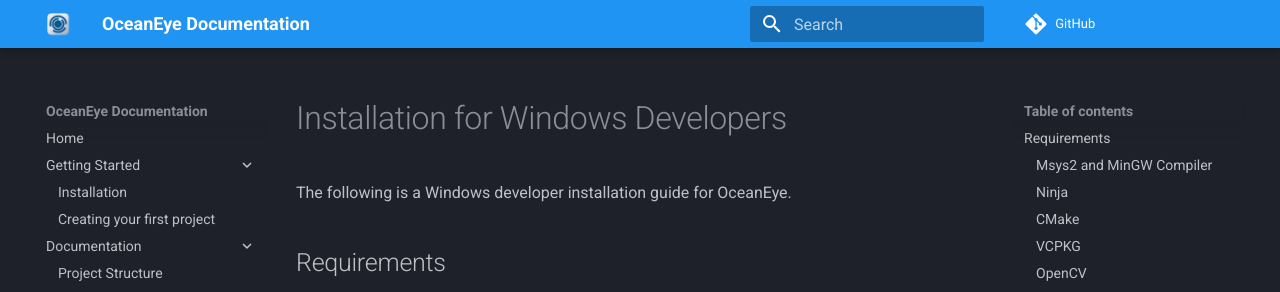
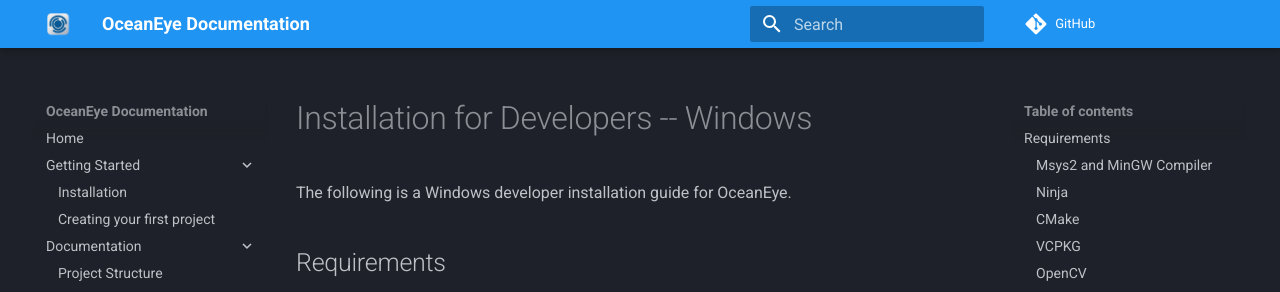
Before and after one commit to OceanEye-Project/oceaneye-project.github.io, an MkDocs documentation site: the page built from docs/getting-started/developer.md, in a window 1280 px wide and 900 px high. Shown: the top 292 px of the window. Built offline with MkDocs 1.6.1 and Material for MkDocs 9.7.7, drawn with Linux system fonts in a browser that asks for light colours; comment, search, counter and statistics services are not loaded.

```diff
--- a/docs/getting-started/installation-windows-devs.md
+++ b/docs/getting-started/developer.md
@@ -1,4 +1,4 @@
-# Installation for Windows Developers
+# Installation for Developers -- Windows
 
 The following is a Windows developer installation guide for OceanEye.
 
```
Also changed, not shown: 1 other file.
